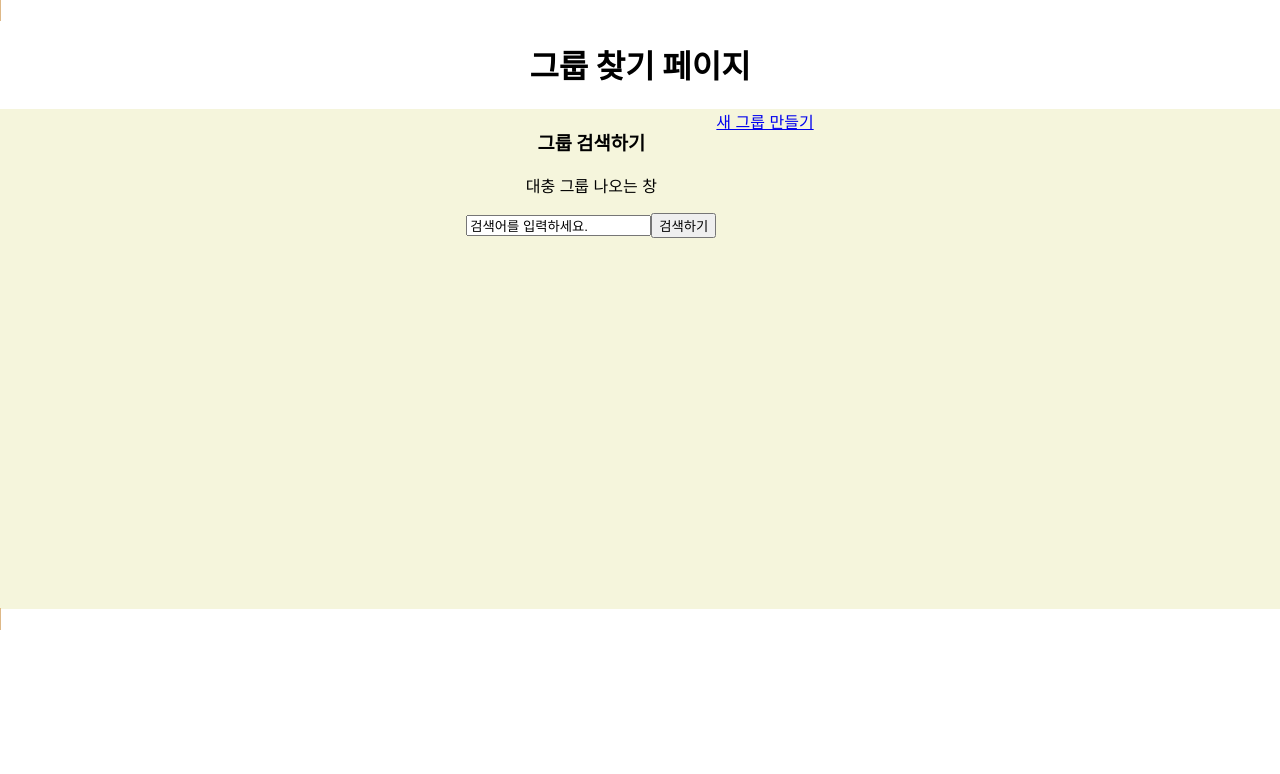
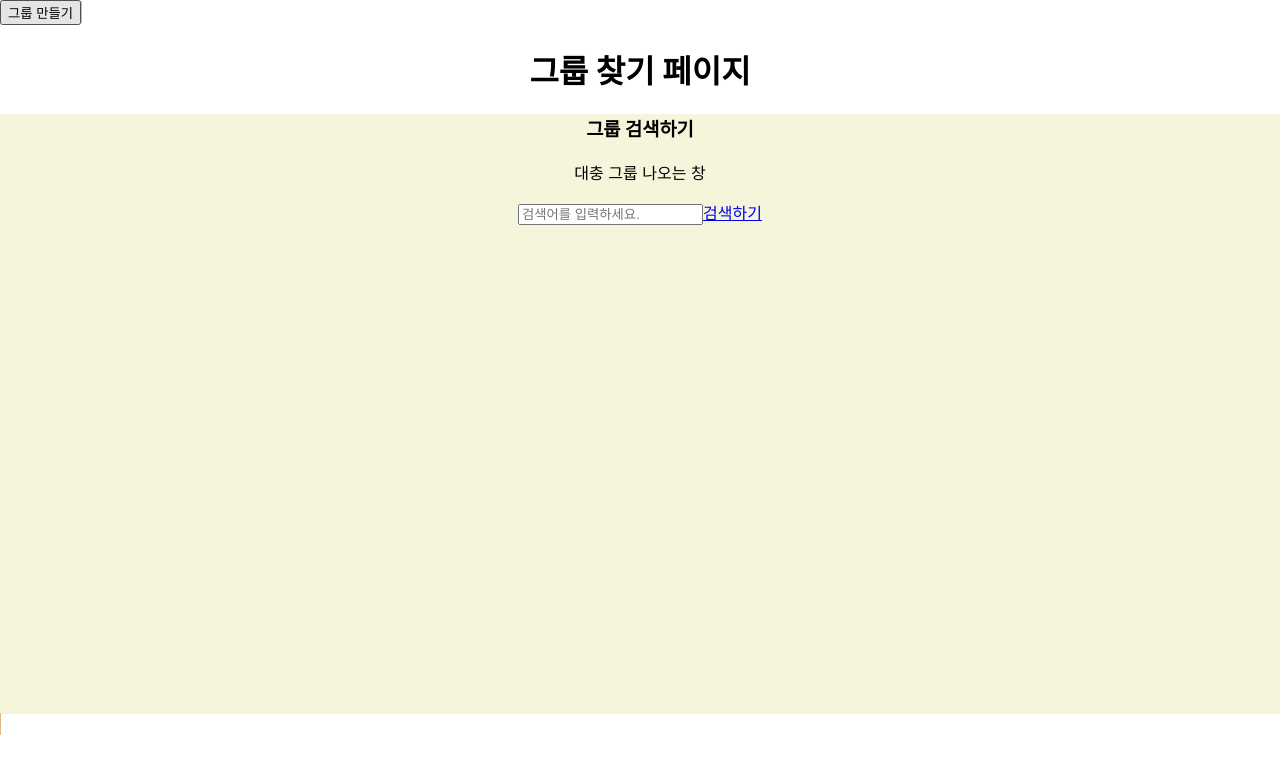
Before and after one commit to yeongi/group-sharing, a React (Create React App) app in the folder groupsharing/: page /groups in a window 1280 px wide. Shown: the top 774 px of the page. Built offline with nearby package versions, Linux system fonts and the light colour scheme.

Commit message:
searchPage

```diff
--- a/groupsharing/src/App.js
+++ b/groupsharing/src/App.js
@@ -3,15 +3,16 @@ import SignUp from "./page/SignUp";
 import SignIn from "./page/SignIn";
 import Groups from "./page/Groups";
 import Main from "./page/Main";
-import NewGroup from "./page/NewGroup";
+import SearchGroup from "./page/SearchGroup";
+import SearchResult from "./page/SearchResult";
 import Group from "./page/Group";
 
 function App() {
   return (
     <Routes>
       <Route path="/" element={<Main />} />
-      <Route path="groups/*" element={<Groups />}>
-        <Route path="new" element={<NewGroup />} />
+      <Route path="groups" element={<SearchGroup />}>
+        <Route path="s:num" element={<SearchResult />} />
       </Route>
       <Route path="group" element={<Group />} />
       <Route path="signUp" element={<SignUp />} />
--- a/groupsharing/src/page/Groups.js
+++ b/groupsharing/src/page/Groups.js
@@ -1,23 +1,37 @@
-import React from "react";
+import React, { useState } from "react";
 import { Link, Outlet } from "react-router-dom";
 import classes from "./stylesheet/group.module.css";
 
 const Groups = () => {
+  const [param, setParam] = useState("");
+
+  const onChangeParamHandler = (e) => {
+    setParam(e.target.value);
+  };
+
   return (
     <div className={classes["wrapper"]}>
       <h1>그룹 찾기 페이지</h1>
+      {
+        <>
           <section className={classes["group-wrapper"]}>
             <article>
               <h1>그룹 검색하기</h1>
               <p>대충 그룹 나오는 창</p>
-          <input type="text" value="검색어를 입력하세요." />
-          <input type="submit" value="검색하기" />
+              <input
+                type="text"
+                placeholder="검색어를 입력하세요."
+                value={param}
+                onChange={onChangeParamHandler}
+              />
+              <Link to={`s:${param}`}>검색하기</Link>
             </article>
             <article>
-          <Link to="new">새 그룹 만들기</Link>
               <Outlet />
             </article>
           </section>
+        </>
+      }
     </div>
   );
 };
--- /dev/null
+++ b/groupsharing/src/page/SearchGroup.js
@@ -0,0 +1,32 @@
+import { useState } from "react";
+import Groups from "./Groups";
+import NewGroup from "./NewGroup";
+
+const SearchGroup = () => {
+  const [isClickMaking, setIsClick] = useState(false);
+
+  return (
+    <>
+      <button
+        onClick={() => {
+          setIsClick(true);
+        }}
+      >
+        그룹 만들기
+      </button>
+      {!isClickMaking && <Groups />}
+      {isClickMaking && <NewGroup />}
+      {isClickMaking && (
+        <button
+          onClick={() => {
+            setIsClick(false);
+          }}
+        >
+          나가기
+        </button>
+      )}
+    </>
+  );
+};
+
+export default SearchGroup;
--- /dev/null
+++ b/groupsharing/src/page/SearchResult.js
@@ -0,0 +1,5 @@
+const SearchResult = () => {
+  return <h1>검색 결과</h1>;
+};
+
+export default SearchResult;
--- a/groupsharing/src/page/stylesheet/group.module.css
+++ b/groupsharing/src/page/stylesheet/group.module.css
@@ -6,12 +6,12 @@
 }
 
 .group-wrapper {
-  display: flex;
   width: 100%;
   background-color: beige;
   justify-content: center;
+  flex-direction: row;
 }
 
 .group-wrapper article {
-  height: 500px;
+  height: 300px;
 }
```
Lines whose indentation alone changed are shown as unchanged.
